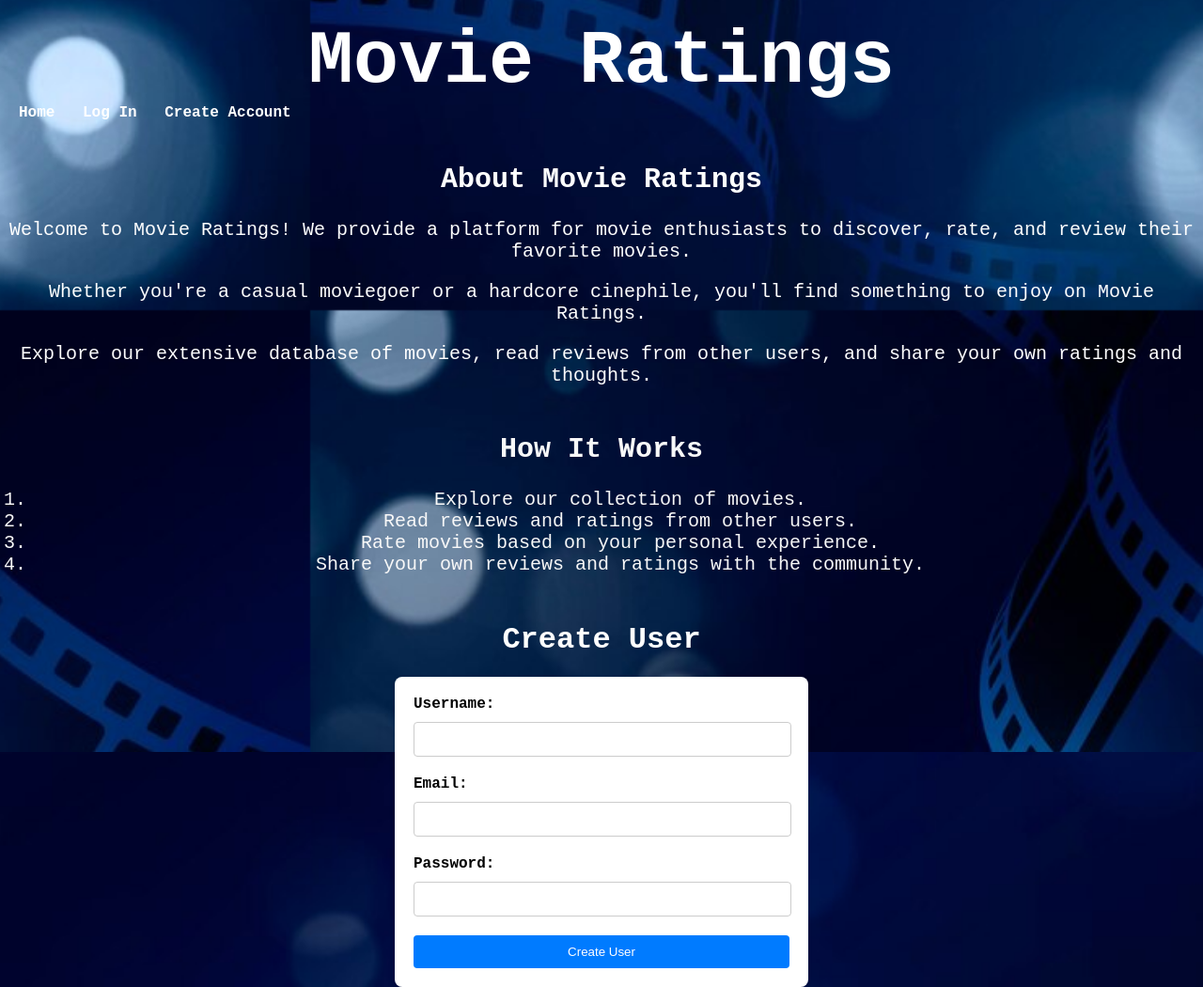
After one commit to DannyM15/ReelTalk, a Node server app: template views/createuser.handlebars in a window 1280 px wide. The commit adds this page. Shown: the whole page at 94% size. Run offline with Node 20, Linux system fonts and the light colour scheme; the template is opened without the code that fills it, so the values that code supplies are empty; some libraries are stand-ins or nearby versions.

Commit message:
updates on css/handlebars

```diff
--- a/package.json
+++ b/package.json
@@ -15,7 +15,7 @@
     "bcrypt": "^5.0.0",
     "connect-session-sequelize": "^7.0.4",
     "dotenv": "^8.2.0",
-    "express": "^4.17.1",
+    "express": "^4.19.2",
     "express-handlebars": "^5.2.0",
     "express-session": "^1.17.1",
     "mysql2": "^2.2.5",
--- /dev/null
+++ b/public/createuser.css
@@ -0,0 +1,88 @@
+body {
+    font-family: 'Courier New', Courier, monospace ;
+    margin: 0;
+    padding: 0;
+    background-color: #f5f5f5;
+    background-image: url(/movie-background-collage_23-2149876004.jpg);
+    background-position: center;
+    background-size: cover;
+}
+.floating-background {
+    position: fixed;
+    top: 0;
+    left: 0;
+    width: 100%;
+    height: 100%;
+    background-image: url(/movie-background-collage_23-2149876004.jpg);
+    background-size: cover;
+    z-index: -1;
+    animation: floatBackground 20s linear infinite;
+}
+
+@keyframes floatBackground {
+    0% {
+        background-position: 15;
+    }
+    100% {
+        background-position: 1000px 1000px;
+    }
+}
+h1 {
+    text-align: center;
+    margin-top: 50px;
+    color: #fff;
+}
+
+form {
+    max-width: 400px;
+    margin: 0 auto;
+    background-color: #fff;
+    padding: 20px;
+    border-radius: 8px;
+    box-shadow: 0 2px 4px rgba(0, 0, 0, 0.1);
+}
+
+label {
+    display: block;
+    margin-bottom: 10px;
+    font-weight: bold;
+}
+
+input[type="text"],
+input[type="email"],
+input[type="password"] {
+    width: calc(100% - 20px);
+    padding: 10px;
+    margin-bottom: 20px;
+    border: 1px solid #ccc;
+    border-radius: 4px;
+}
+
+button[type="submit"] {
+    width: 100%;
+    padding: 10px;
+    background-color: #007bff;
+    color: #fff;
+    border: none;
+    border-radius: 4px;
+    cursor: pointer;
+    transition: background-color 0.3s;
+}
+
+button[type="submit"]:hover {
+    background-color: #0056b3;
+}
+
+#error-message {
+    color: red;
+    font-size: 14px;
+    margin-top: 10px;
+}
+
+.user-info {
+    margin-top: 20px;
+}
+
+.user-info p {
+    margin-bottom: 10px;
+}
--- /dev/null
+++ b/public/main.css
@@ -0,0 +1,78 @@
+body {
+    font-family: 'Courier New', Courier, monospace ;
+    background-image: url(movie-background-collage_23-2149876004.jpg);
+    background-size: cover;
+    background-attachment: fixed;
+    background-position: center;
+    background-color: black;
+  }
+
+  .floating-background {
+    position: fixed;
+    top: 0;
+    left: 0;
+    width: 100%;
+    height: 100%;
+    z-index: -1;
+    animation: floatBackground 20s linear infinite;
+  }
+@keyframes floatBackground {
+    0% {
+        background-position: 15;
+    }
+    100% {
+        background-position: 1000px 1000px;
+    }
+}
+
+  .about {
+    color: white;
+    margin-bottom: 50px;
+    text-align: center;
+    font-size: 20px;
+
+  }
+  .how-it-works {
+    color: #f8f8f8;
+    text-align: center;
+    font-size: 20px;
+  }
+  header {
+    color: #ffffff;
+    padding: 20px;
+  }
+
+  header h1 {
+    margin: 0;
+    font-size: 80px;
+    text-align: center;
+  }
+  ul li {
+    list-style-type: none;
+    margin: 0;
+    padding: 0;
+    text-transform: capitalize;
+  }
+  nav ul {
+    list-style-type: none;
+    margin: 0;
+    padding: 0;
+    justify-content: flex-end;
+  }
+
+  nav ul li {
+    display: inline;
+    margin-right: 20px;
+  }
+
+  nav ul li a {
+    text-decoration: none;
+    color: #fff;
+    font-weight: bold;
+    text-align: center;
+
+  }
+
+  nav ul li a:hover {
+    color: #ffffff;
+  }
--- /dev/null
+++ b/views/createuser.handlebars
@@ -0,0 +1,28 @@
+<!DOCTYPE html>
+<html lang="en">
+<head>
+    <meta charset="UTF-8">
+    <meta name="viewport" content="width=device-width, initial-scale=1.0">
+    <title>Create User</title>
+    <link rel="stylesheet" href="createuser.css">
+</head>
+<body>
+    <div class="floating-background"></div>
+    <h1>Create User</h1>
+    <form id="createUserForm">
+        <label for="username">Username:</label>
+        <input type="text" id="username" name="username" required>
+        <br>
+        <label for="email">Email:</label>
+        <input type="email" id="email" name="email" required>
+        <br>
+        <label for="password">Password:</label>
+        <input type="password" id="password" name="password" required>
+        <br>
+        <button type="submit">Create User</button>
+    </form>
+
+
+
+        </body>
+        </html>
--- a/views/homepage.handlebars
+++ b/views/homepage.handlebars
@@ -1,16 +1,16 @@
-{{!-- <!DOCTYPE html>
+<!DOCTYPE html>
 <html lang="en">
 <head>
     <meta charset="UTF-8">
     <meta name="viewport" content="width=device-width, initial-scale=1.0">
     <title>Reel Talk</title>
-    <link rel="stylesheet" href="styles.css">
+    <link rel="stylesheet" href="homepage.css">
 </head>
 <body>
     <header>
         <h1>Movie Rating Homepage</h1>
     </header>
-    <main> --}}
+    <main>
         <section class="hero">
             <h2>Welcome to Movie Ratings</h2>
             <p>Discover and rate your favorite movies!</p>
--- a/views/layouts/main.handlebars
+++ b/views/layouts/main.handlebars
@@ -4,21 +4,23 @@
     <meta charset="UTF-8">
     <meta name="viewport" content="width=device-width, initial-scale=1.0">
     <title>Reel Talk</title>
-    <link rel="stylesheet" href="styles.css">
+    <link rel="stylesheet" href="main.css">
 </head>
 <body>
     <header>
         <h1>Movie Ratings</h1>
         <nav>
             <ul>
-                <li><a href="/">Home</a></li>
-                <li><a href="/my-rating">My rating</a></li>
-                <li><a href="top-rated">Top rated moives</a></li>
+                <li><a href="homepage.html">Home</a></li>
+                <!-- <li><a href="login.html">My rating</a></li>
+                <li><a href="homepage.html">Top rated moives</a></li> -->
+                <li><a href="login.html">Log In</a></li>
+                <li><a href="createuser.html">Create Account</a></li>
             </ul>
         </nav>
     </header>
     <main>
-        {{!-- <section class="about">
+        <section class="about">
             <h2>About Movie Ratings</h2>
             <p>Welcome to Movie Ratings! We provide a platform for movie enthusiasts to discover, rate, and review their favorite movies.</p>
             <p>Whether you're a casual moviegoer or a hardcore cinephile, you'll find something to enjoy on Movie Ratings.</p>
@@ -32,7 +34,7 @@
                 <li>Rate movies based on your personal experience.</li>
                 <li>Share your own reviews and ratings with the community.</li>
             </ol>
-        </section> --}}
+        </section>
         {{{ body }}}
         {{!-- for the template to know how to load the main handlerbars here --}}
     </main>
--- a/views/login.handlebars
+++ b/views/login.handlebars
@@ -4,7 +4,7 @@
     <meta charset="UTF-8">
     <meta name="viewport" content="width=device-width, initial-scale=1.0">
     <title>Login</title>
-    <link rel="stylesheet" href="styles.css">
+    <link rel="stylesheet" href="login.css">
 </head>
 <body>
     <header>
--- a/views/logout.handlebars
+++ b/views/logout.handlebars
@@ -4,7 +4,7 @@
     <meta charset="UTF-8">
     <meta name="viewport" content="width=device-width, initial-scale=1.0">
     <title>Logout</title>
-    <link rel="stylesheet" href="styles.css">
+    <link rel="stylesheet" href="logout.css">
 </head>
 <body>
     <header>
--- a/views/profile.handlebars
+++ b/views/profile.handlebars
@@ -4,7 +4,7 @@
     <meta charset="UTF-8">
     <meta name="viewport" content="width=device-width, initial-scale=1.0">
     <title>Reel Talk</title>
-    <link rel="stylesheet" href="styles.css">
+    <link rel="stylesheet" href="profile.css">
 </head>
 <body>
     <header>
```
Also changed, not shown: public/homepage.css (added, +120 -0 lines), public/login.css (added, +76 -0 lines), public/logout.css (added, +67 -0 lines), public/profile.css (added, +61 -0 lines), movie-background-collage_23-2149876004.jpg (added), public/jass.css (deleted), public/style.css (deleted), 1 other file.
